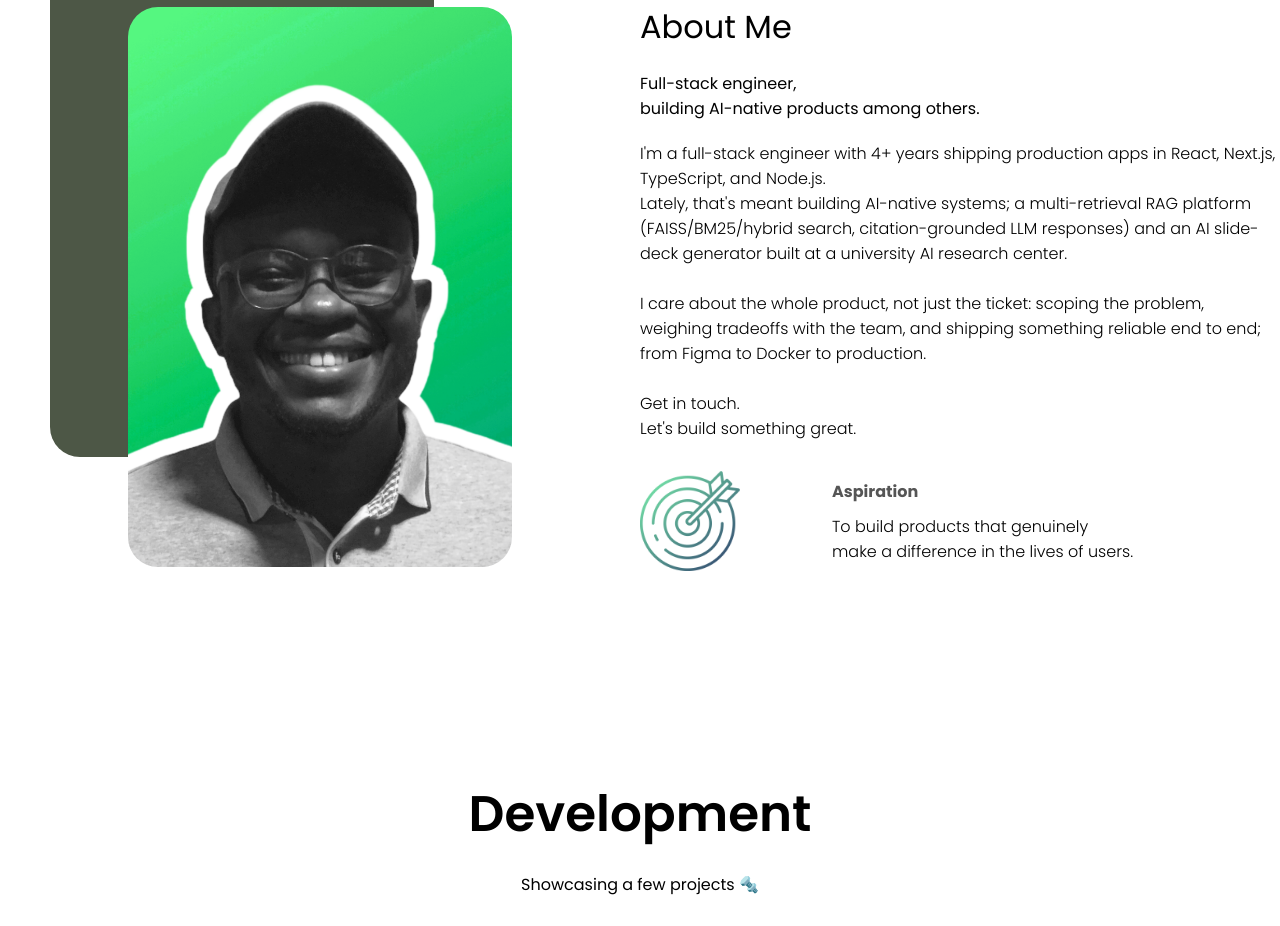
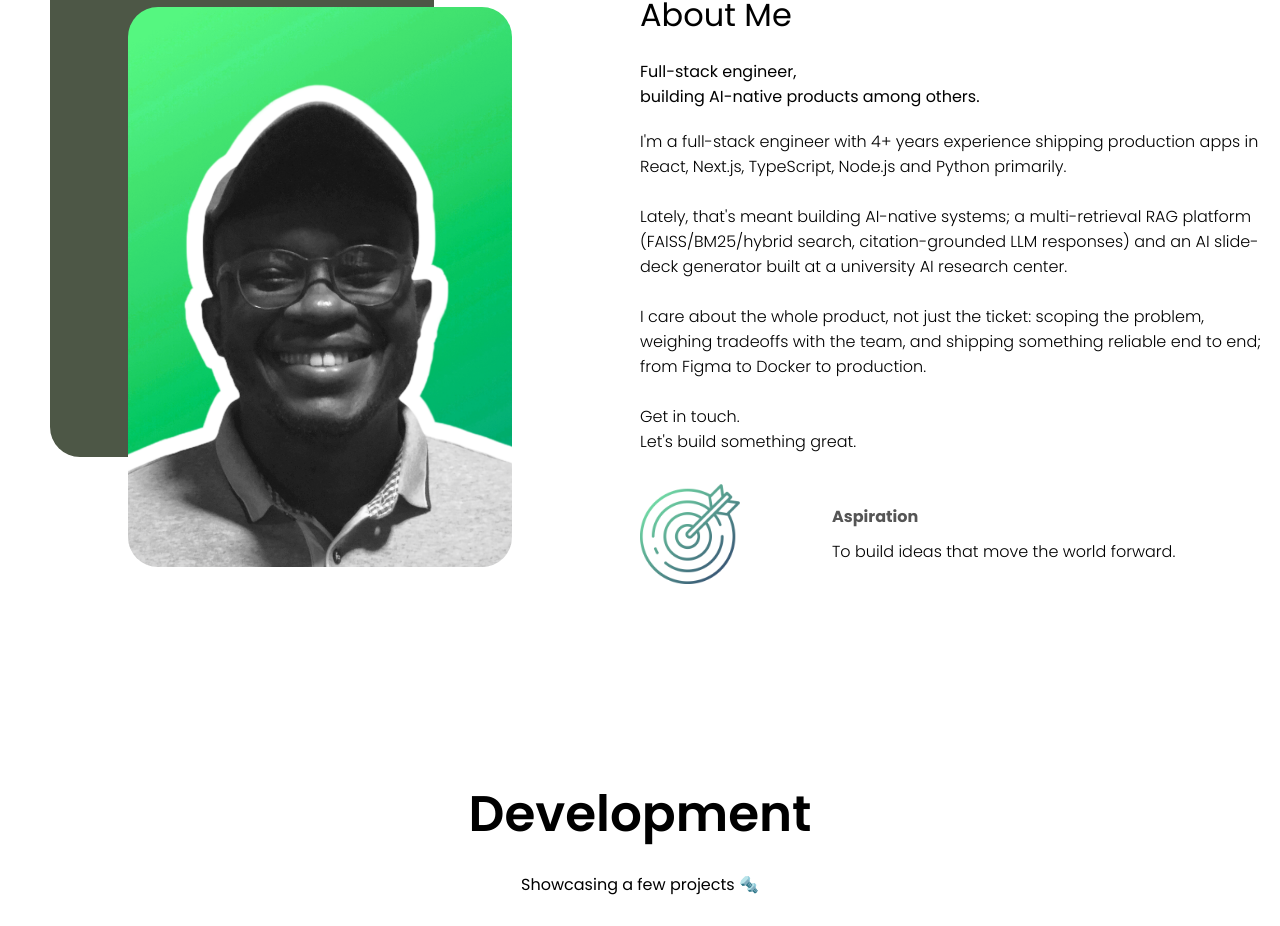
Before and after one commit to Codexgrey/Portfolio, a React (Create React App) app: page / in a window 1280 px wide. Shown: the part 953-1879 px from the top of the page. Built offline with nearby package versions, Linux system fonts and the light colour scheme.

Commit message:
chore: update about section

```diff
--- a/src/components/about/About.jsx
+++ b/src/components/about/About.jsx
@@ -23,8 +23,10 @@ const About = () => {
 
             <div className="a-desc">
                 <p>
-                    I'm a full-stack engineer with 4+ years shipping production
-                    apps in React, Next.js, TypeScript, and Node.js. <br />
+                    I'm a full-stack engineer with 4+ years experience shipping production
+                    apps in React, Next.js, TypeScript, Node.js and Python primarily.
+                    <br />
+                    <br />
                     Lately, that's meant building AI-native systems; a
                     multi-retrieval RAG platform (FAISS/BM25/hybrid search,
                     citation-grounded LLM responses) and an AI slide-deck
@@ -45,8 +47,7 @@ const About = () => {
                     <div className="a-asp-texts">
                         <h4 className="a-asp-title">Aspiration</h4>
                         <p className="a-asp-desc">
-                            To build products that genuinely  <br />
-                            make a difference in the lives of users.
+                            To build ideas that move the world forward.
                         </p>
                     </div>
                 </div>
```
